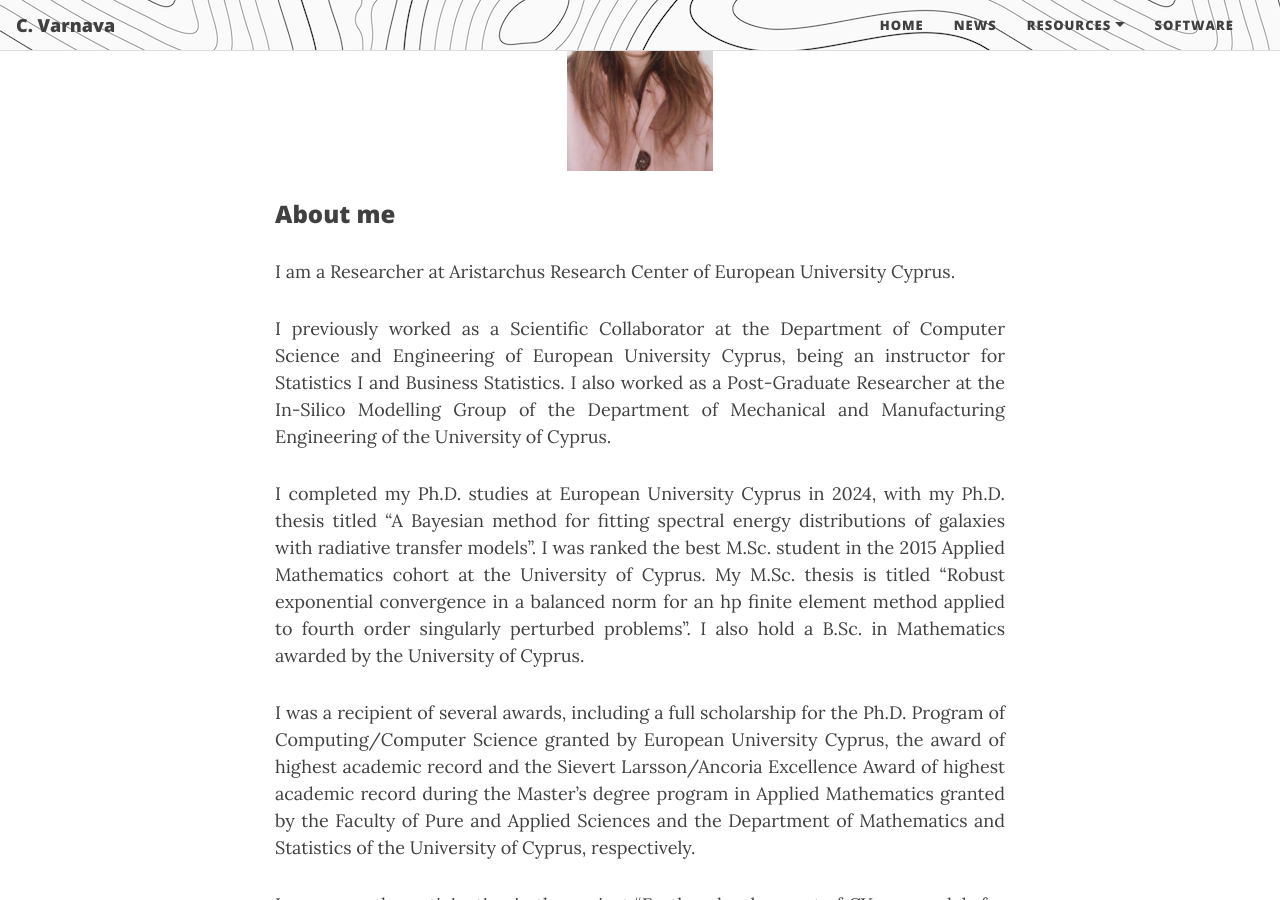
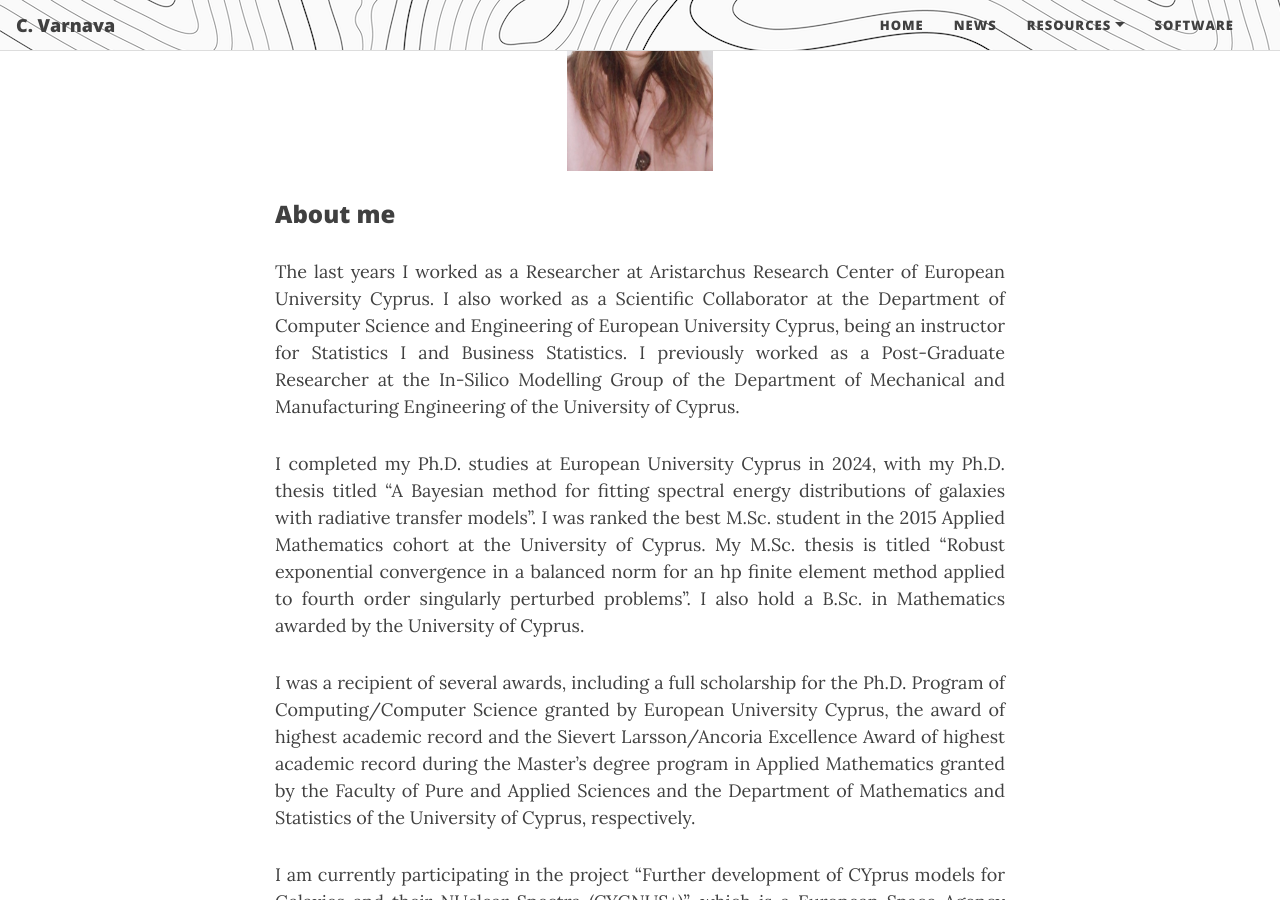
Before and after one commit to ch-var/ch-var.github.io, a Jekyll site: the page built from index.html, in a window 1280 px wide and 900 px high, scrolled down 452 px. Built offline with Jekyll 4.4.1, drawn with Linux system fonts in a browser that asks for light colours; the list of posts is cut into pages by our own code.

Commit message:
Update index.html

```diff
--- a/index.html
+++ b/index.html
@@ -11,9 +11,7 @@ press releases.</p>
 
 <h3>About me</h3>
 
-<p align='justify'>I am a Researcher at Aristarchus Research Center of European University Cyprus.</p>
-
-<p align='justify'>I previously worked as a Scientific Collaborator at the Department of Computer Science and Engineering of European University Cyprus, being an instructor for Statistics I and Business Statistics. I also worked as a Post-Graduate Researcher at the In-Silico Modelling Group of the Department of Mechanical and Manufacturing Engineering of the University of Cyprus.</p>
+<p align='justify'>The last years I worked as a Researcher at Aristarchus Research Center of European University Cyprus. I also worked as a Scientific Collaborator at the Department of Computer Science and Engineering of European University Cyprus, being an instructor for Statistics I and Business Statistics. I previously worked as a Post-Graduate Researcher at the In-Silico Modelling Group of the Department of Mechanical and Manufacturing Engineering of the University of Cyprus.</p>
 
 <p align='justify'>I completed my Ph.D. studies at European University Cyprus in 2024, with my Ph.D. thesis titled “A Bayesian method for fitting spectral energy distributions of galaxies with radiative transfer models”. I was ranked the best M.Sc. student in the 2015 Applied Mathematics cohort at the University of Cyprus. My M.Sc. thesis is titled “Robust exponential convergence in a balanced norm for an hp finite element method applied to fourth order singularly perturbed problems”. I also hold a B.Sc. in Mathematics awarded by the University of Cyprus.</p>
 
```
